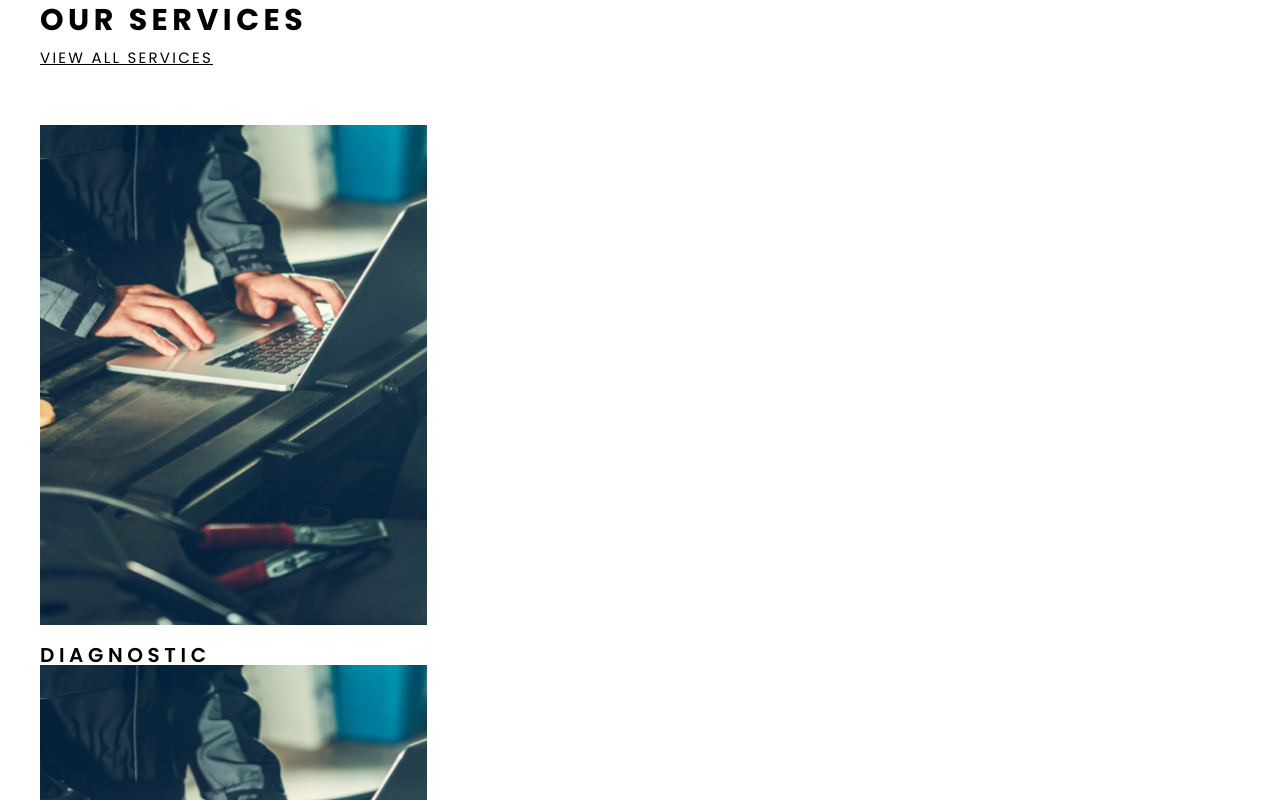
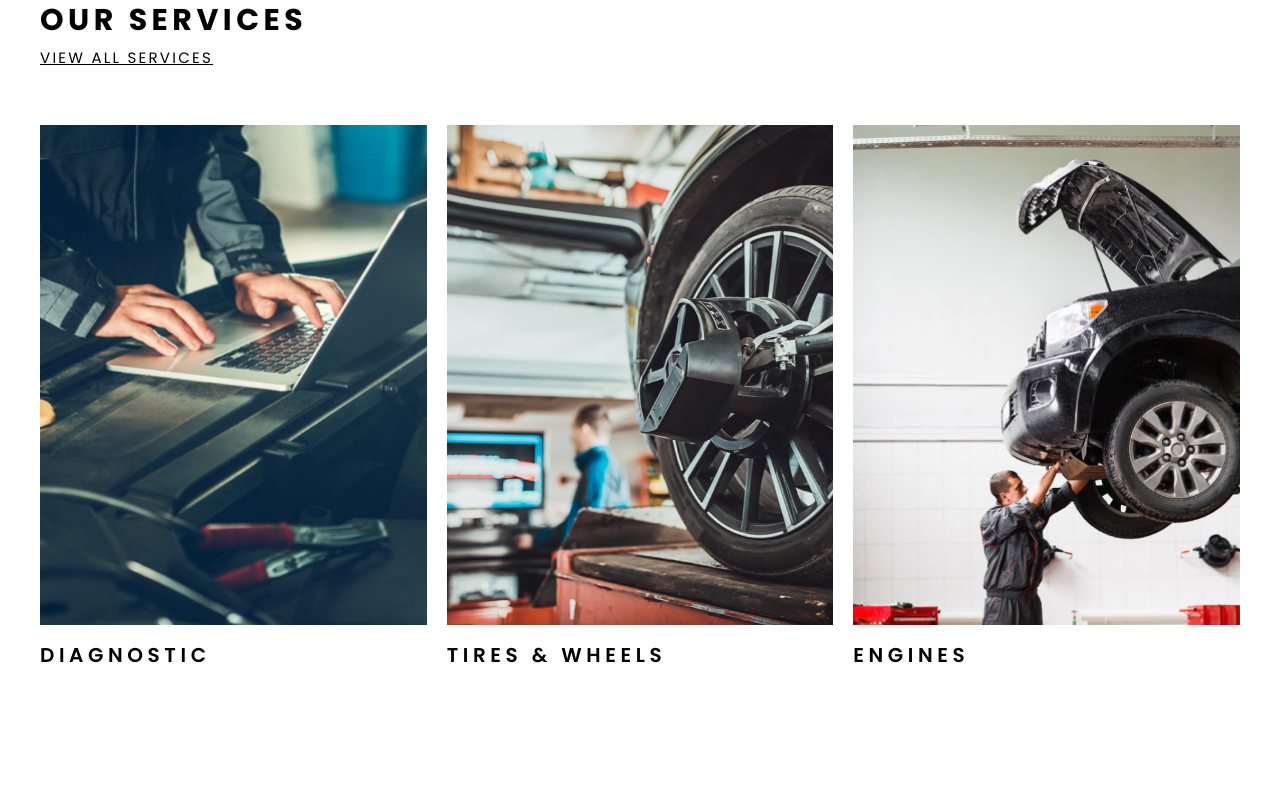
Before and after one commit to BALABooL/-, a plain HTML site: page index.html in a window 1280 px wide. Shown: the part 940-1740 px from the top of the page. After the commit the page ends 1705 px from the top, so only its background shows below. Drawn offline with Linux system fonts and the light colour scheme.

Commit message:
change styles of services cards

```diff
--- a/index.html
+++ b/index.html
@@ -12,7 +12,6 @@
   <title>Car repair</title>
 </head>
 <body>
-
 <header class="header">
   <div class="container"> <!--Контейнер для выравнивания картинки-->
     <div class="header__wrapper">
@@ -121,7 +120,6 @@
     <a href="#" class="block__link">
       VIEW ALL SERVICES
     </a>
-
     <div class="wrapper">
       <div class="block">
         <a  href="#" alt="" class="services__item">
@@ -141,38 +139,44 @@
           DIAGNOSTIC
         </h3>
       </a>
+      </div>
+      <!-- /block -->
+      <div class="block">
         <a  href="#" alt="" class="services__item">
-        <div class="services__content" style="background-image: url(/img/diagnostic.jpg);">
+          <div class="services__content" style="background-image: url(/img/tires.jpg);">
 
             <div class="services__content-item">
               <div class="services__img">
                 <img src="/img/plus.svg" alt="">
               </div>
               <p class="services__text">
-              ANNUAL CHECKUPS FROM YOUR PHYSICIAN KEEP YOU IN GOOD HEALTH
+                SAMPLE TEXT
               </p>
             </div>
 
           </div>
         <h3 class="services__title">
-        DIAGNOSTIC
+          TIRES & WHEELS
         </h3>
       </a>
+      </div>
+      <!-- /block -->
+      <div class="block">
         <a  href="#" alt="" class="services__item">
-      <div class="services__content" style="background-image: url(/img/diagnostic.jpg);">
+          <div class="services__content" style="background-image: url(/img/engine.jpg);">
 
             <div class="services__content-item">
               <div class="services__img">
                 <img src="/img/plus.svg" alt="">
               </div>
               <p class="services__text">
-            ANNUAL CHECKUPS FROM YOUR PHYSICIAN KEEP YOU IN GOOD HEALTH
+                SAMPLE TEXT
               </p>
             </div>
 
           </div>
         <h3 class="services__title">
-      DIAGNOSTIC
+          ENGINES
         </h3>
       </a>
       </div>
@@ -180,7 +184,7 @@
     </div>
   </div>
 </section>
-
+<!-- /services -->
 
 </body>
 </html>
```
Lines whose indentation alone changed are shown as unchanged.
